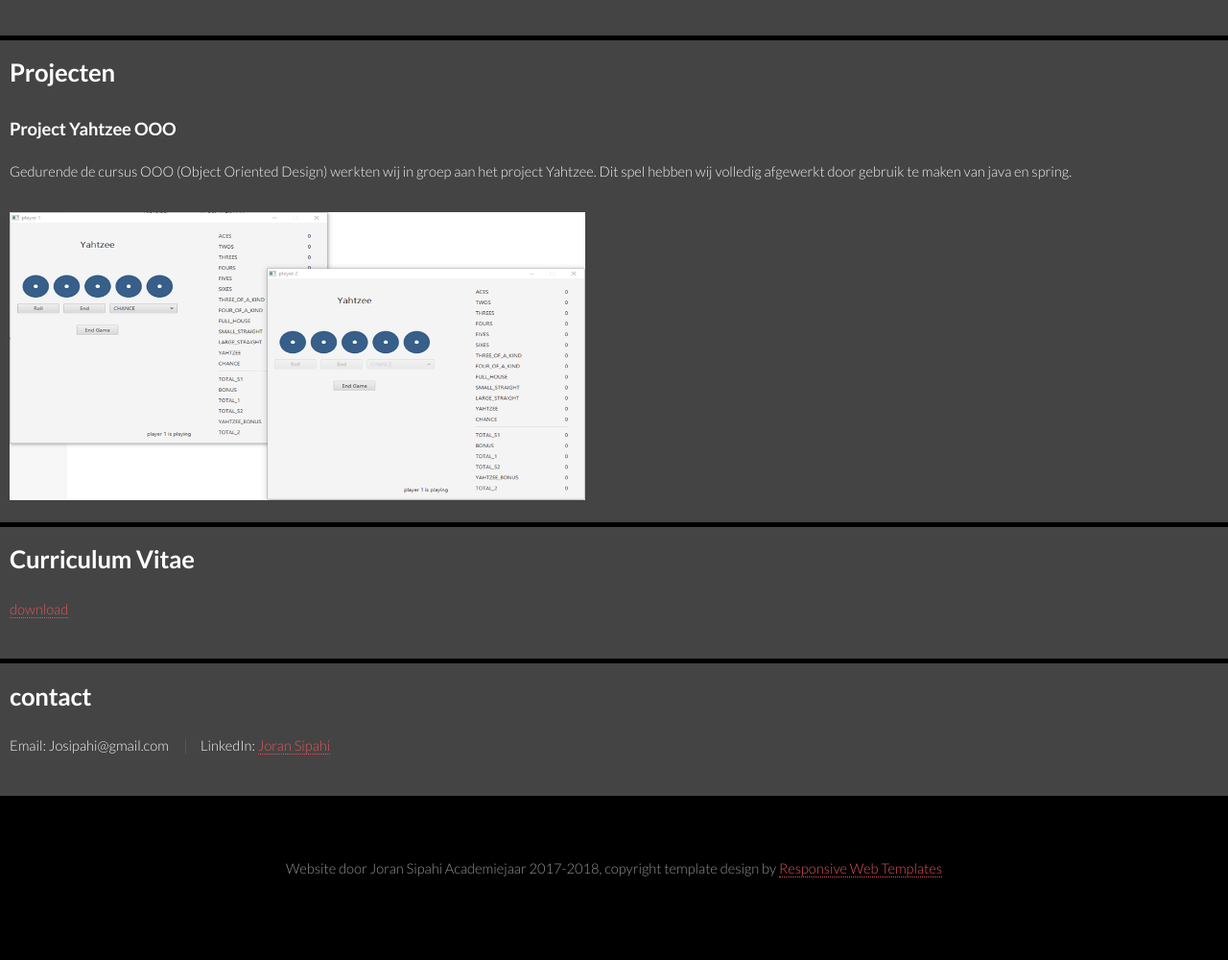
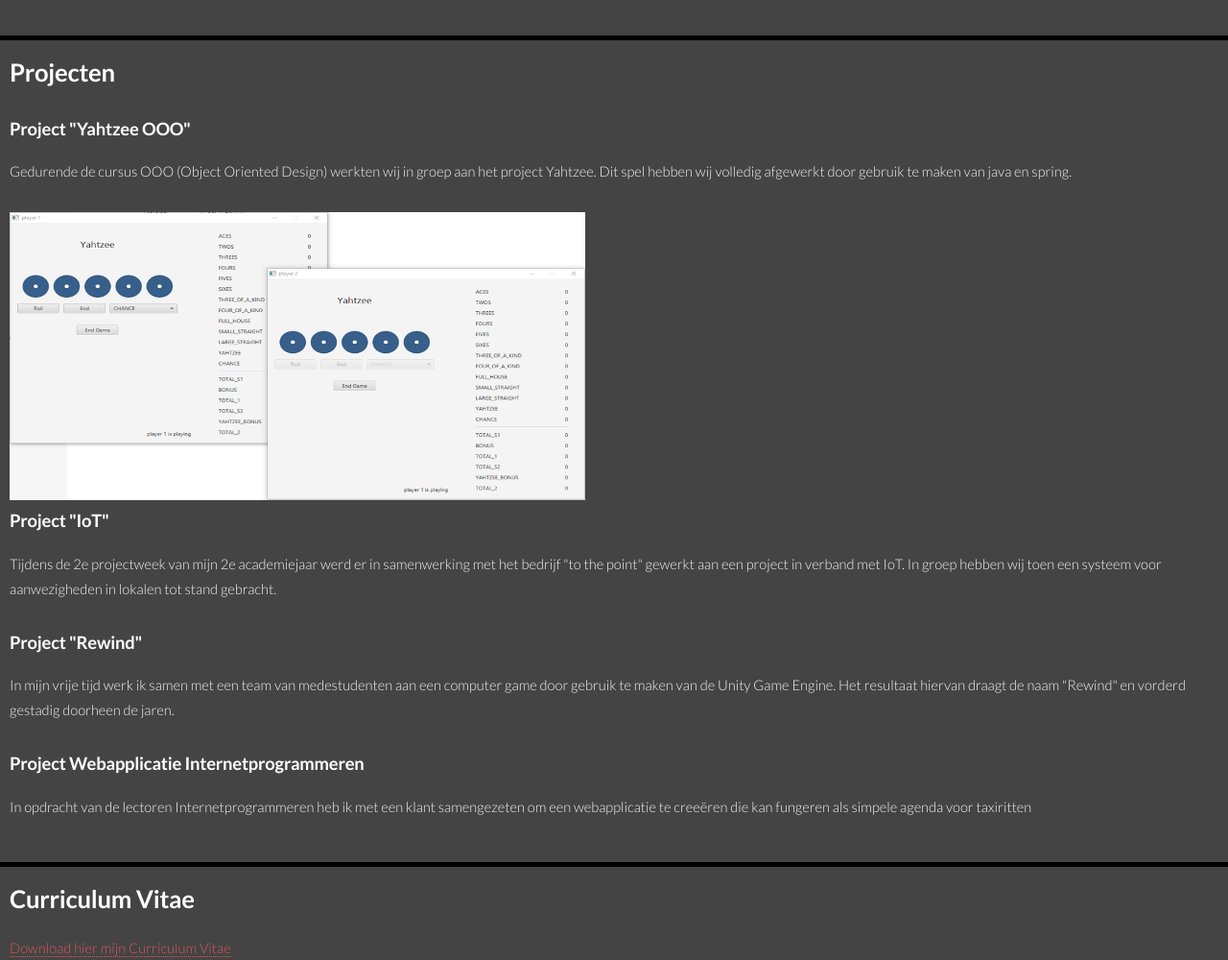
Before and after one commit to JoranSipahi-r0668325/JoranSipahi-r0668325.github.io, a plain HTML site: page index.html in a window 1280 px wide. Shown: the part 1024-2024 px from the top of the page at 96% size. Drawn offline with Linux system fonts and the light colour scheme.

Commit message:
added projects

```diff
--- a/index.html
+++ b/index.html
@@ -84,16 +84,26 @@
     <section class="wrapper style3">
         <a name="projecten"></a>
         <h2>Projecten</h2>
-        <h3>Project Yahtzee OOO</h3>
+        <h3>Project "Yahtzee OOO"</h3>
         <p>Gedurende de cursus OOO (Object Oriented Design) werkten wij in groep aan het project Yahtzee. Dit spel hebben wij volledig afgewerkt door gebruik te maken van java en spring.</p>
         <img src="images/yahtzee.png" alt="Yahtzee" height="300" width="600">
+
+        <h3>Project "IoT"</h3>
+        <p>Tijdens de 2e projectweek van mijn 2e academiejaar werd er in samenwerking met het bedrijf "to the point" gewerkt aan een project in verband met IoT. In groep hebben wij toen een systeem voor aanwezigheden in lokalen tot stand gebracht.</p>
+
+        <h3>Project "Rewind"</h3>
+        <p>In mijn vrije tijd werk ik samen met een team van medestudenten aan een computer game door gebruik te maken van de Unity Game Engine. Het resultaat hiervan draagt de naam "Rewind" en vorderd gestadig doorheen de jaren.</p>
+
+        <h3>Project Webapplicatie Internetprogrammeren</h3>
+        <p>In opdracht van de lectoren Internetprogrammeren heb ik met een klant samengezeten om een webapplicatie te creeëren die kan fungeren als simpele agenda voor taxiritten</p>
+
     </section>
 
     <section class="wrapper style3">
         <a name="cv"></a>
         <h2>Curriculum Vitae</h2>
         <ul class="menu">
-            <li><a href="/files/CV.pdf" download="CV">download</a></li>
+            <li><a href="/files/CV.pdf" download="CV">Download hier mijn Curriculum Vitae</a></li>
         </ul>
     </section>
 
```
